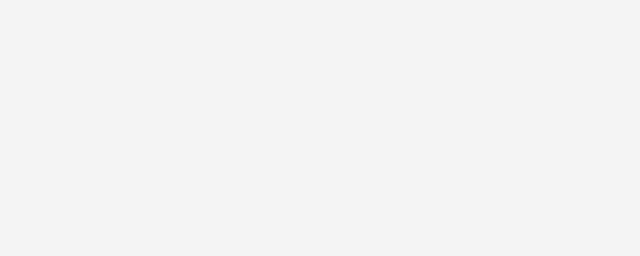
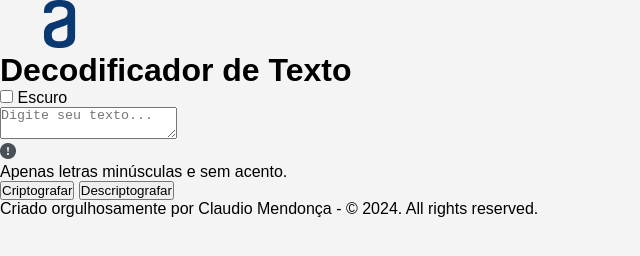
Before and after one commit to ClaudioMendonca-Eng/Challenge-ONE-Decod-Text-02-02-2024, a plain HTML site: page index.html in a window 1280 px wide. Shown: the whole page, without its empty margins (0-640 px from the left). Drawn offline with Linux system fonts and the light colour scheme.

Commit message:
Passo a passo HTML

```diff
--- a/index.html
+++ b/index.html
@@ -3,10 +3,41 @@
 <head>
     <meta http-equiv="X-UA-Compatible" content="IE=edge">
     <meta name="viewport" content="width=device-width, initial-scale=1.0">
-    <title>Decodificador</title>
+    <title>Decodificador de texto</title>
     <link rel="stylesheet" href="styles/style.css">
+    <link rel="shortcut icon" href="img/favicon.ico" type="image/x-icon">
 </head>
 <body>
-
+    <header class="cabecalho">
+        <a href="https://www.alura.com.br/" target="_blank" title="Alura"><img class="cabecalho__logo"
+            src="img/logoalura.png" alt="Logo Alura"></a>
+        <h1>Decodificador de Texto</h1>
+        <div class="tema_switch">
+            <input type="checkbox" name="switch" id="switch">
+            <label id="label-switch" for="switch"></label>
+            <label id="escuro-name" for="switch">Escuro</label>
+        </div>
+    </header>
+    <main>
+        <section class="principal">
+            <textarea id="principal__textarea" placeholder="Digite seu texto..."></textarea>
+            <div class="principal__aviso">
+                <img src="img/exclamacao.png" alt="Icone exclamação">
+                <p>Apenas letras minúsculas e sem acento.</p>
+            </div>
+            <div class="principal__buttons">
+                <button id="btn__criptografar" type="button">Criptografar</button>
+                <button id="btn__descriptografar" type="button">Descriptografar</button>
+            </div>
+        </section>
+        <section class="resultado" id="resultado">
+            <div id="mensagem_area_de_tranferencia">
+            </div>
+        </section>
+    </main>
+    <footer class="rodape">
+        <P>Criado orgulhosamente por Claudio Mendonça - © 2024. All rights reserved.</P>
+    </footer>
+    <script src="app.js"></script>
 </body>
 </html>
```
Also changed, not shown: img/exclamacao.png (added), img/favicon.ico (added), 1 other file.
